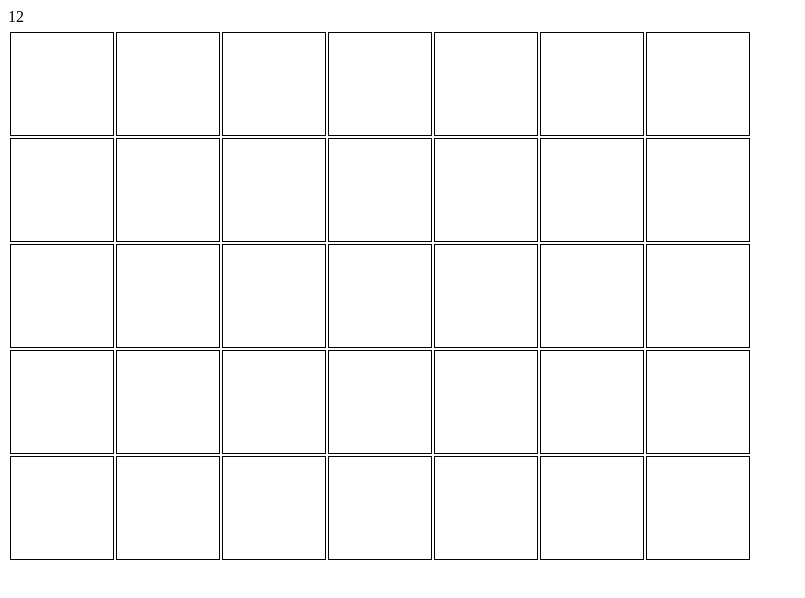
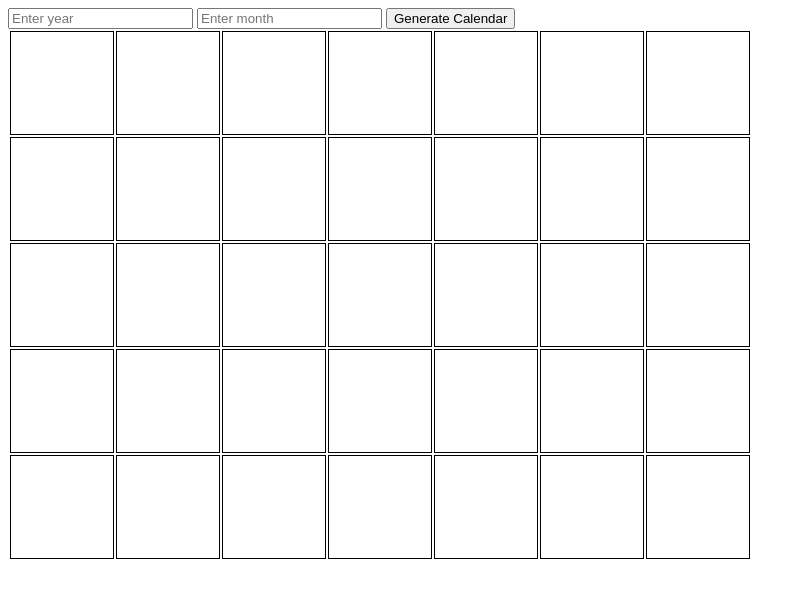
Before and after one commit to MishaPetrovskui/JAVA-SCRIPT-CLASS, a plain HTML site: page Lesson-5/index.html in a window 1280 px wide. Shown: the whole page, without its empty margins (0-805 px from the left). Drawn offline with Linux system fonts and the light colour scheme.

Commit message:
Update index.html

```diff
--- a/Lesson-5/index.html
+++ b/Lesson-5/index.html
@@ -19,9 +19,10 @@
     </style>
 </head>
 <body>
+    <input type="text" placeholder="Enter year" id="year" />
+    <input type="text" placeholder="Enter month" id="month" />
+    <button id="generate">Generate Calendar</button>
     <table>
-        <tr>1</tr>
-        <tr>2</tr>
     </table>
 </body>
 </html>
```
